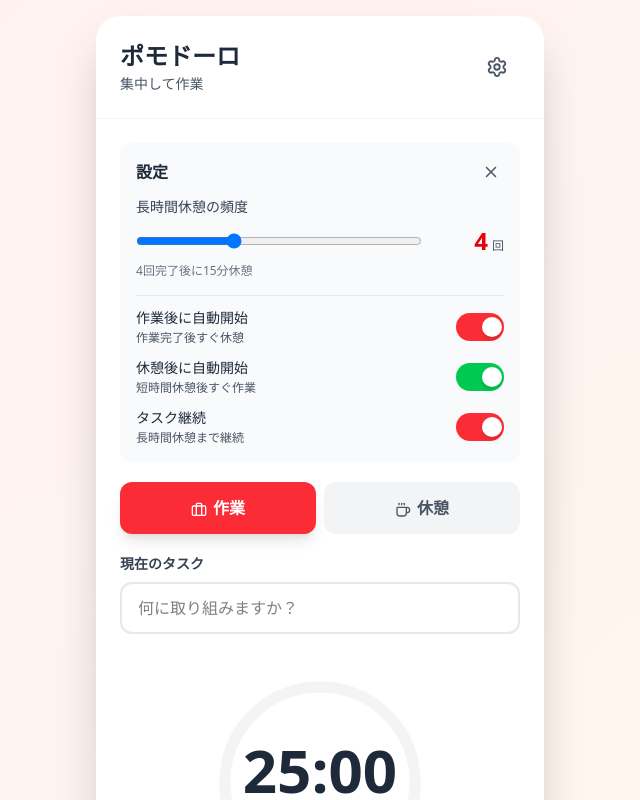
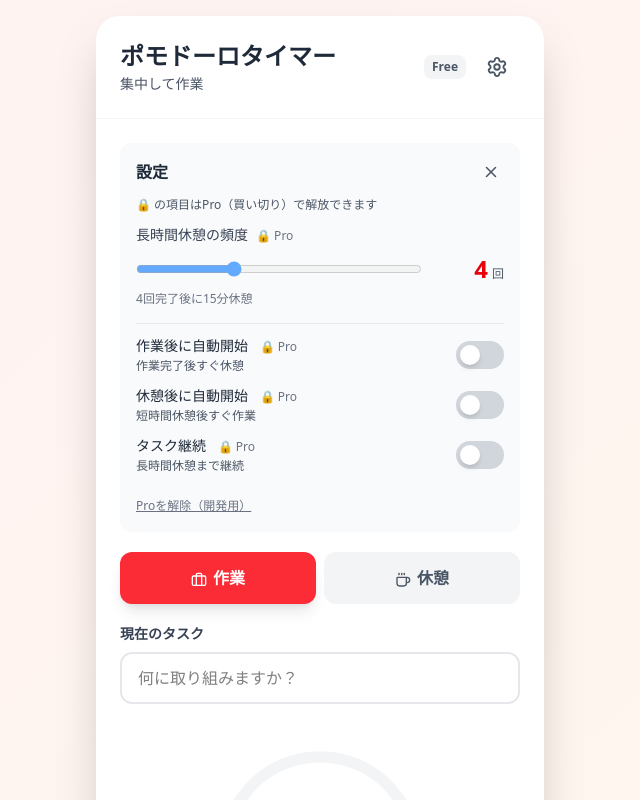
Before and after one commit to takaakinnikun-art/pomodoro-web, a React app: page / in a window 1280 px wide. Both pictures are taken after a click on the button 817 px from the left and 67 px from the top of the page. Shown: the top 800 px of the page, without its empty margins (320-960 px from the left). Built offline with nearby package versions, Linux system fonts and the light colour scheme; the HTML template or start-up script is replaced by a standard one.

Commit message:
Add files via upload

```diff
--- a/src/PomodoroTimer.jsx
+++ b/src/PomodoroTimer.jsx
@@ -9,15 +9,36 @@ export default function PomodoroTimer() {
   const [completedPomodoros, setCompletedPomodoros] = useState(0);
   const [currentTask, setCurrentTask] = useState('');
   const [taskInput, setTaskInput] = useState('');
-  const [autoStart, setAutoStart] = useState(true);
-  const [autoStartAfterBreak, setAutoStartAfterBreak] = useState(true);
+  const [autoStart, setAutoStart] = useState(false);
+  const [autoStartAfterBreak, setAutoStartAfterBreak] = useState(false);
   const [longBreakInterval, setLongBreakInterval] = useState(4);
   const [showSettings, setShowSettings] = useState(false);
-  const [continueTaskUntilLongBreak, setContinueTaskUntilLongBreak] = useState(true);
+  const [continueTaskUntilLongBreak, setContinueTaskUntilLongBreak] = useState(false);
   const intervalRef = useRef(null);
   const wakeLockRef = useRef(null);
   const startTimeRef = useRef(null);
   const targetTimeRef = useRef(null);
+
+const [isPro, setIsPro] = useState(() => {
+  return localStorage.getItem("isPro") === "true";
+});
+const [showProModal, setShowProModal] = useState(false);
+
+const requirePro = (action) => {
+  if (isPro) return action();
+  setShowProModal(true);
+};
+
+const unlockPro = () => {
+  localStorage.setItem("isPro", "true");
+  setIsPro(true);
+  setShowProModal(false);
+};
+
+const resetPro = () => {
+  localStorage.removeItem("isPro");
+  setIsPro(false);
+};
 
   useEffect(() => {
     if (isActive) {
@@ -146,10 +167,22 @@ export default function PomodoroTimer() {
        {/* Header */}
 <div className="px-4 py-5 sm:px-6 sm:py-6 border-b border-gray-100">
   <div className="flex items-center justify-between">
+    {/* 左：タイトル */}
     <div>
-              <h1 className="text-xl sm:text-2xl font-bold text-gray-800">ポモドーロ</h1>
+      <h1 className="text-xl sm:text-2xl font-bold text-gray-800">ポモドーロタイマー</h1>
       <p className="text-xs sm:text-sm text-gray-600 mt-0.5">集中して作業</p>
     </div>
+
+    {/* 右：Free/Proバッジ + 設定ボタン */}
+    <div className="flex items-center gap-2">
+      <span
+        className={`text-xs font-semibold px-2 py-1 rounded-lg ${
+          isPro ? "bg-green-100 text-green-700" : "bg-gray-100 text-gray-600"
+        }`}
+      >
+        {isPro ? "Pro" : "Free"}
+      </span>
+
       <button
         onClick={() => setShowSettings(!showSettings)}
         className="p-2.5 sm:p-3 rounded-xl hover:bg-gray-100 transition-colors active:scale-95"
@@ -158,6 +191,8 @@ export default function PomodoroTimer() {
       </button>
     </div>
   </div>
+</div>
+
 
         <div className="px-4 py-5 sm:px-6 sm:py-6">
           {/* Settings Panel */}
@@ -169,10 +204,15 @@ export default function PomodoroTimer() {
                   <X size={18} className="text-gray-600" />
                 </button>
               </div>
-
+              {!isPro && (
+  <p className="text-xs text-gray-600 mb-3">
+    🔒 の項目はPro（買い切り）で解放できます
+  </p>
+)}
               <div>
                 <label className="block text-sm font-medium text-gray-700 mb-2">
   長時間休憩の頻度
+  {!isPro && <span className="ml-2 text-xs text-gray-500">🔒 Pro</span>}
 </label>
                 <div className="flex items-center gap-3">
                   <input
@@ -180,10 +220,17 @@ export default function PomodoroTimer() {
   min="2"
   max="8"
   value={longBreakInterval}
-                    onChange={(e) => setLongBreakInterval(Number(e.target.value))}
-                    className="flex-1"
+  onPointerDown={(e) => {
+    if (!isPro) {
+      e.preventDefault();
+      setShowProModal(true);
+    }
+  }}
+  onChange={(e) => requirePro(() => setLongBreakInterval(Number(e.target.value)))}
+  className={`flex-1 ${!isPro ? "opacity-60" : ""}`}
   disabled={isActive}
 />
+
                   <div className="text-right min-w-[70px]">
                     <span className="text-xl sm:text-2xl font-bold text-red-600">{longBreakInterval}</span>
                     <span className="text-xs text-gray-600 ml-1">回</span>
@@ -197,11 +244,13 @@ export default function PomodoroTimer() {
               <div className="pt-3 border-t border-gray-200 space-y-3">
                 <label className="flex items-center justify-between cursor-pointer">
                   <div>
-                    <div className="text-sm font-medium text-gray-800">作業後に自動開始</div>
+                    <div className="text-sm font-medium text-gray-800">
+  作業後に自動開始 {!isPro && <span className="ml-2 text-xs text-gray-500">🔒 Pro</span>}
+</div>
                     <div className="text-xs text-gray-600 mt-0.5">作業完了後すぐ休憩</div>
                   </div>
                   <div
-                    onClick={() => setAutoStart(!autoStart)}
+                    onClick={() => requirePro(() => setAutoStart(!autoStart))}
                     className={`w-12 h-7 rounded-full transition-colors ${
                       autoStart ? 'bg-red-500' : 'bg-gray-300'
                     }`}
@@ -216,11 +265,13 @@ export default function PomodoroTimer() {
 
                 <label className="flex items-center justify-between cursor-pointer">
                   <div>
-                    <div className="text-sm font-medium text-gray-800">休憩後に自動開始</div>
+                    <div className="text-sm font-medium text-gray-800">
+  休憩後に自動開始 {!isPro && <span className="ml-2 text-xs text-gray-500">🔒 Pro</span>}
+</div>
                     <div className="text-xs text-gray-600 mt-0.5">短時間休憩後すぐ作業</div>
                   </div>
                   <div
-                    onClick={() => setAutoStartAfterBreak(!autoStartAfterBreak)}
+                    onClick={() => requirePro(() => setAutoStartAfterBreak(!autoStartAfterBreak))}
                     className={`w-12 h-7 rounded-full transition-colors ${
                       autoStartAfterBreak ? 'bg-green-500' : 'bg-gray-300'
                     }`}
@@ -235,11 +286,14 @@ export default function PomodoroTimer() {
 
                 <label className="flex items-center justify-between cursor-pointer">
                   <div>
-                    <div className="text-sm font-medium text-gray-800">タスク継続</div>
+                    <div className="text-sm font-medium text-gray-800">
+  タスク継続 {!isPro && <span className="ml-2 text-xs text-gray-500">🔒 Pro</span>}
+</div>
+
                     <div className="text-xs text-gray-600 mt-0.5">長時間休憩まで継続</div>
                   </div>
                   <div
-                    onClick={() => setContinueTaskUntilLongBreak(!continueTaskUntilLongBreak)}
+                    onClick={() => requirePro(() => setContinueTaskUntilLongBreak(!continueTaskUntilLongBreak))}
                     className={`w-12 h-7 rounded-full transition-colors ${
                       continueTaskUntilLongBreak ? 'bg-red-500' : 'bg-gray-300'
                     }`}
@@ -252,6 +306,14 @@ export default function PomodoroTimer() {
                   </div>
                 </label>
               </div>
+{import.meta.env.DEV && (
+  <button
+    onClick={resetPro}
+    className="mt-2 text-xs text-gray-500 underline"
+  >
+    Proを解除（開発用）
+  </button>
+)}
             </div>
           )}
 
@@ -406,6 +468,57 @@ export default function PomodoroTimer() {
           </div>
         </div>
       </div>
+
+    {showProModal && (
+      <div className="fixed inset-0 bg-black/40 flex items-center justify-center p-4 z-50">
+        <div className="bg-white rounded-2xl w-full max-w-sm p-5 shadow-2xl">
+          <div className="flex items-start justify-between">
+            <div>
+              <h3 className="text-lg font-bold text-gray-800">Proで解放 🔓</h3>
+              <p className="text-sm text-gray-600 mt-1">
+                自動開始や長時間休憩など、集中の“自動化”が使えます。
+              </p>
+            </div>
+            <button
+              onClick={() => setShowProModal(false)}
+              className="p-2 rounded-lg hover:bg-gray-100"
+            >
+              <X size={18} className="text-gray-600" />
+            </button>
+          </div>
+
+         <div className="mt-4 space-y-2 text-sm text-gray-700">
+  <div>✅ 長時間休憩で燃え尽きを防ぐ</div>
+  <div>✅ 自動開始で「再開の摩擦」をゼロに</div>
+  <div>✅ タスク継続で集中を途切れさせない</div>
+</div>
+
+
+          <div className="mt-5 grid grid-cols-2 gap-2">
+            <button
+              onClick={() => setShowProModal(false)}
+              className="py-3 rounded-xl bg-gray-200 hover:bg-gray-300 font-semibold"
+            >
+              後で
+            </button>
+            <button
+              onClick={unlockPro}
+              className="py-3 rounded-xl bg-red-500 hover:bg-red-600 text-white font-bold"
+            >
+              Proを購入（買い切り）
+            </button>
+          </div>
+
+          <p className="text-xs text-gray-500 mt-3">
+            <div className="mt-3 bg-gray-50 rounded-xl p-3">
+  <div className="text-sm font-semibold text-gray-800">買い切り：¥480（予定）</div>
+  <div className="text-xs text-gray-600 mt-1">※ いまはテスト用の購入ボタンです</div>
+</div>
+
+          </p>
+        </div>
+      </div>
+    )}
     </div>
   );
 }
```
Lines whose indentation alone changed are shown as unchanged.
